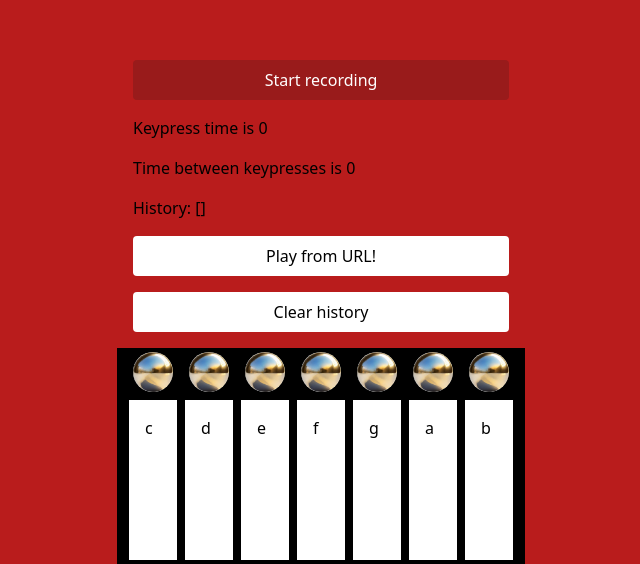
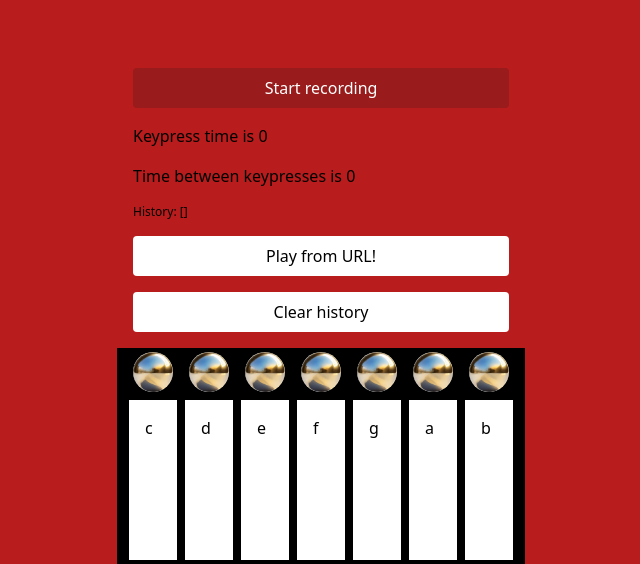
Before and after one commit to lysmac/christmas-piano, a Vue app: page / in a window 1280 px wide. Shown: the part 236-800 px from the top of the page, without its empty margins (319-959 px from the left). Built offline with nearby package versions, Linux system fonts and the light colour scheme.

Commit message:
netlify redirect

```diff
--- a/src/components/Piano.vue
+++ b/src/components/Piano.vue
@@ -161,7 +161,7 @@ onUnmounted(() => {
     </button>
     <p>Keypress time is {{ keyPressTime }}</p>
     <p>Time between keypresses is {{ timeBetweenKeyPresses }}</p>
-    <p>History: {{ history }}</p>
+    <p class="text-xs">History: {{ history }}</p>
     <button @click="playHistory()" class="bg-white p-2 rounded">
       Play from URL!
     </button>
```
Also changed, not shown: 1 other file (tests, documents, lock files or other folders).
